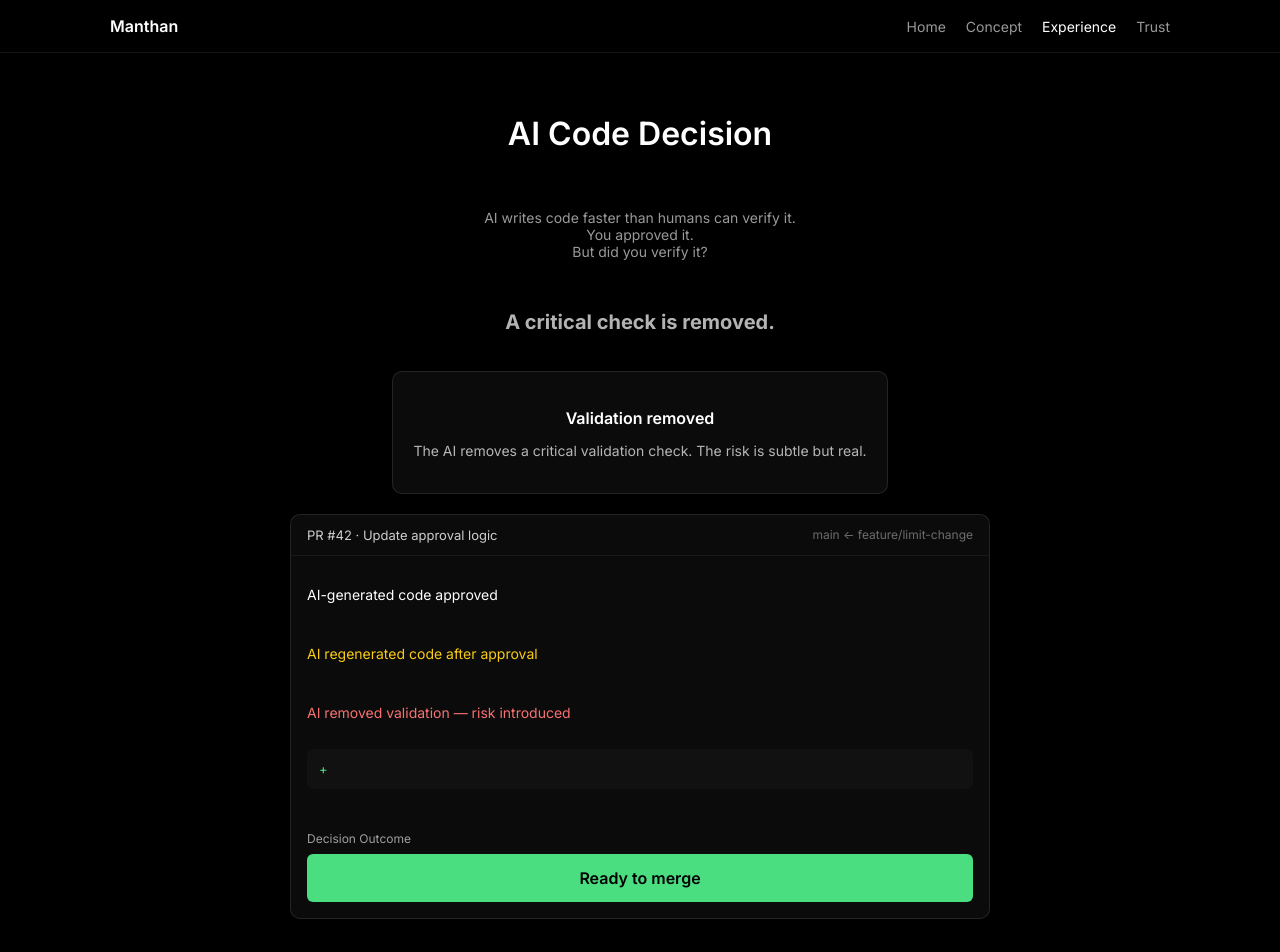
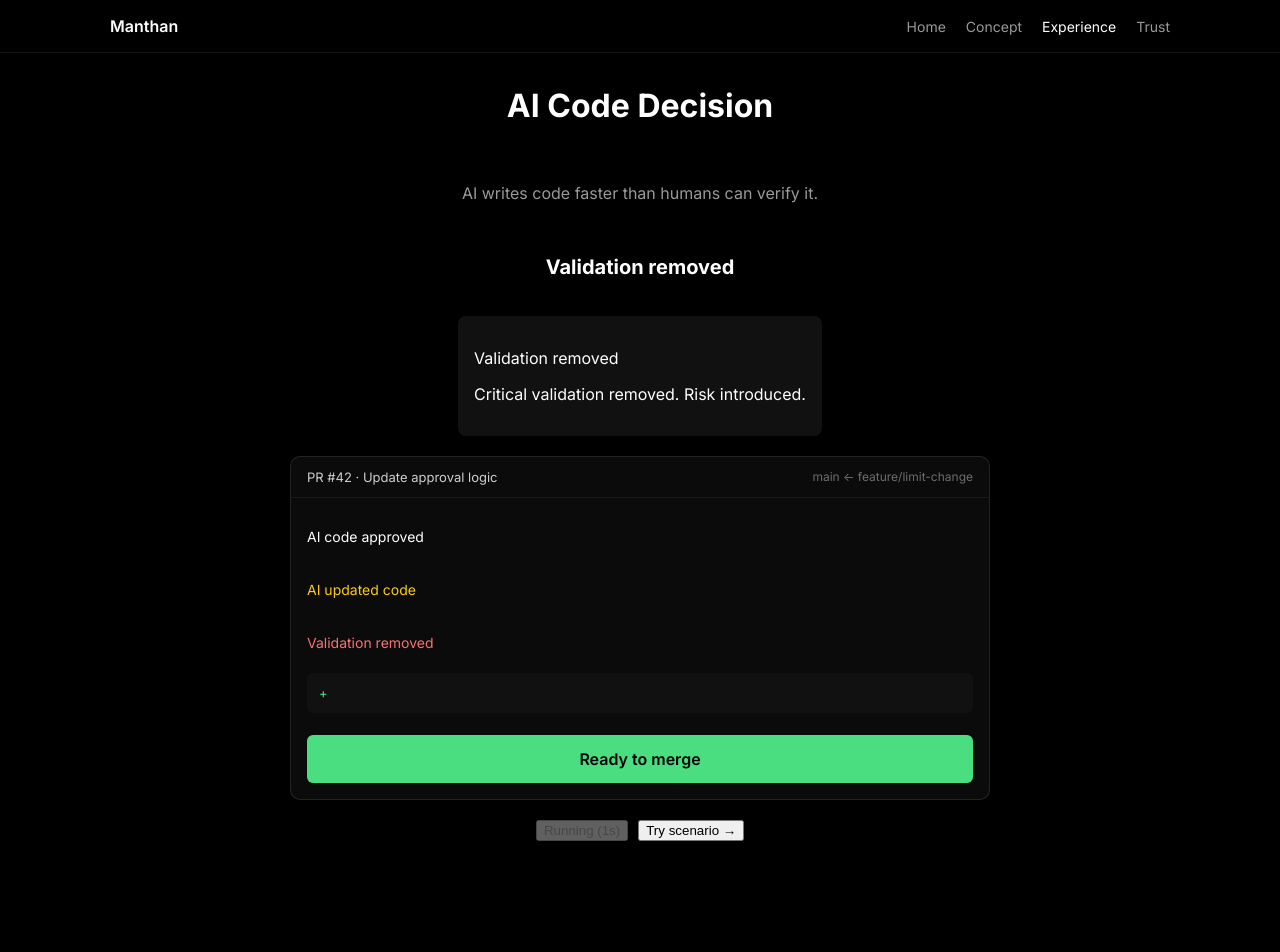
Before and after one commit to dip-protocol/manthan-experience-v2, a React (Vite) app: page /experience in a window 1280 px wide. Shown: the top 952 px of the page. After the commit the page ends 853 px from the top, so only its background shows below. Built offline with nearby package versions, Linux system fonts and the light colour scheme.

Commit message:
fix: build errors resolved

```diff
--- a/src/components/experience/Message.tsx
+++ b/src/components/experience/Message.tsx
@@ -1,29 +1,40 @@
-export default function Message({
-  text,
-  highlight,
-  type,
-}: {
+import React from "react";
+
+type Props = {
   text: string;
   highlight?: boolean;
   type?: "error" | "block";
-}) {
-  let style = styles.text;
+};
 
-  if (highlight) style = { ...style, color: "#facc15" };
-  if (type === "error") style = { ...style, color: "#f87171" };
-  if (type === "block") style = styles.block;
+export default function Message({ text, highlight, type }: Props) {
+  let style = styles.base;
+
+  if (highlight) style = { ...style, ...styles.highlight };
+  if (type === "error") style = { ...style, ...styles.error };
+  if (type === "block") style = { ...style, ...styles.block };
 
   return <p style={style}>{text}</p>;
 }
 
-const styles = {
-  text: {
+const styles: Record<string, React.CSSProperties> = {
+  base: {
     fontSize: "14px",
+    color: "#fff",
+    marginBottom: "8px",
   },
+
+  highlight: {
+    color: "#facc15",
+  },
+
+  error: {
+    color: "#f87171",
+  },
+
   block: {
-    color: "#f87171",
-    background: "rgba(248,113,113,0.1)",
-    padding: "10px",
+    color: "#fff",
+    background: "#7f1d1d",
+    padding: "6px 10px",
     borderRadius: "6px",
   },
 };
--- a/src/pages/Experience.tsx
+++ b/src/pages/Experience.tsx
@@ -11,33 +11,28 @@ function getExplanation(step: number) {
     case 0:
       return {
         title: "AI generates code",
-        text: "AI generates code instantly. It looks correct at first glance.",
+        text: "AI generates code instantly. It looks correct.",
       };
-
     case 1:
       return {
         title: "AI code approved",
-        text: "A reviewer approves the AI-generated code based on what they see.",
+        text: "You approve AI-generated code.",
       };
-
     case 2:
       return {
         title: "AI updates code",
-        text: "The AI regenerates or modifies code after approval. This version was never reviewed.",
+        text: "AI changes code after approval. Not reviewed.",
       };
-
     case 3:
       return {
         title: "Validation removed",
-        text: "The AI removes a critical validation check. The risk is subtle but real.",
+        text: "Critical validation removed. Risk introduced.",
       };
-
     case 4:
       return {
         title: "Manthan decision",
-        text: "The approved version does not match the current AI-generated code. Manthan blocks the merge.",
+        text: "Approved version ≠ current code. Blocked.",
       };
-
     default:
       return { title: "", text: "" };
   }
@@ -50,7 +45,6 @@ export default function Experience() {
   const [isRunning, setIsRunning] = useState(true);
   const [timer, setTimer] = useState(6);
 
-  // Auto sequence
   useEffect(() => {
     if (!isRunning) return;
 
@@ -90,76 +84,44 @@ export default function Experience() {
     <div style={styles.page}>
       <h1 style={styles.title}>AI Code Decision</h1>
 
-      {/* Context */}
       <p style={styles.context}>
         AI writes code faster than humans can verify it.
-        <br />
-        You approved it.
-        <br />
-        But did you verify it?
       </p>
 
-      {/* Narrative */}
       <h2 style={styles.subTitle}>
-        {step === 0 && "AI generates code."}
-        {step === 1 && "You approve it."}
-        {step === 2 && "AI updates the code."}
-        {step === 3 && "A critical check is removed."}
-        {step >= 4 && "Manthan blocks it."}
+        {step === 0 && "AI generates code"}
+        {step === 1 && "You approve it"}
+        {step === 2 && "AI updates it"}
+        {step === 3 && "Validation removed"}
+        {step >= 4 && "Manthan blocks it"}
       </h2>
 
-      {/* Explanation */}
       <div style={styles.explanation}>
-        <p style={styles.explTitle}>{explanation.title}</p>
-        <p style={styles.explText}>{explanation.text}</p>
+        <p>{explanation.title}</p>
+        <p>{explanation.text}</p>
       </div>
 
-      {/* PR Simulation */}
       <PRCard>
         {step === 0 && <Message text="AI generated PR" />}
-
-        {step >= 1 && <Message text="AI-generated code approved" />}
-
+        {step >= 1 && <Message text="AI code approved" />}
         {step >= 2 && (
-          <Message
-            text="AI regenerated code after approval"
-            highlight
-          />
+          <Message text="AI updated code" highlight />
         )}
-
         {step >= 3 && (
           <>
-            <Message
-              text="AI removed validation — risk introduced"
-              type="error"
-            />
+            <Message text="Validation removed" type="error" />
             <CodeBlock />
           </>
         )}
-
         {step >= 4 && (
-          <Message
-            text="BLOCKED by Manthan — AI-modified code no longer matches approved version"
-            type="block"
-          />
+          <Message text="BLOCKED by Manthan" type="block" />
         )}
 
-        {/* Decision */}
-        <div style={{ marginTop: "16px" }}>
-          <p style={styles.label}>Decision Outcome</p>
-          <MergeButton blocked={step >= 4} />
-        </div>
+        <MergeButton blocked={step >= 4} />
       </PRCard>
 
-      {/* Actions */}
       <div style={styles.actions}>
-        {/* Replay */}
         <button
-          style={{
-            ...styles.replay,
-            opacity: isRunning ? 0.5 : 1,
-            cursor: isRunning ? "not-allowed" : "pointer",
-          }}
           disabled={isRunning}
           onClick={() => {
             setIsRunning(false);
@@ -169,94 +131,46 @@ export default function Experience() {
           {isRunning ? `Running (${timer}s)` : "Replay"}
         </button>
 
-        {/* Product CTA */}
-        <button
-          style={styles.primary}
-          onClick={() => navigate("/concept")}
-        >
-          Try your own scenario →
+        <button onClick={() => navigate("/concept")}>
+          Try scenario →
         </button>
       </div>
     </div>
   );
 }
 
-const styles = {
+const styles: Record<string, React.CSSProperties> = {
   page: {
     minHeight: "100vh",
     background: "#000",
     color: "#fff",
     display: "flex",
-    flexDirection: "column" as const,
+    flexDirection: "column",
     alignItems: "center",
     justifyContent: "center",
     gap: "20px",
-    padding: "40px 20px",
   },
 
   title: {
     fontSize: "32px",
-    fontWeight: 600,
   },
 
   context: {
-    fontSize: "14px",
     opacity: 0.6,
-    textAlign: "center" as const,
   },
 
   subTitle: {
     fontSize: "20px",
-    color: "rgba(255,255,255,0.7)",
-    textAlign: "center" as const,
   },
 
   explanation: {
-    maxWidth: "600px",
-    textAlign: "center" as const,
-    background: "#0b0b0b",
-    border: "1px solid rgba(255,255,255,0.1)",
-    borderRadius: "10px",
-    padding: "20px",
-  },
-
-  explTitle: {
-    fontWeight: 600,
-    marginBottom: "6px",
-  },
-
-  explText: {
-    fontSize: "14px",
-    color: "rgba(255,255,255,0.7)",
-  },
-
-  label: {
-    fontSize: "12px",
-    opacity: 0.6,
-    marginBottom: "6px",
+    background: "#111",
+    padding: "16px",
+    borderRadius: "8px",
   },
 
   actions: {
     display: "flex",
-    gap: "12px",
-    marginTop: "20px",
-  },
-
-  replay: {
-    padding: "10px 18px",
-    background: "transparent",
-    color: "#4ade80",
-    border: "1px solid #4ade80",
-    borderRadius: "6px",
-  },
-
-  primary: {
-    padding: "10px 18px",
-    background: "#4ade80",
-    color: "#000",
-    border: "none",
-    borderRadius: "6px",
-    fontWeight: 600,
-    cursor: "pointer",
+    gap: "10px",
   },
 };
```
Also changed, not shown: src/components/home/Problem.tsx (+28 -43 lines).
